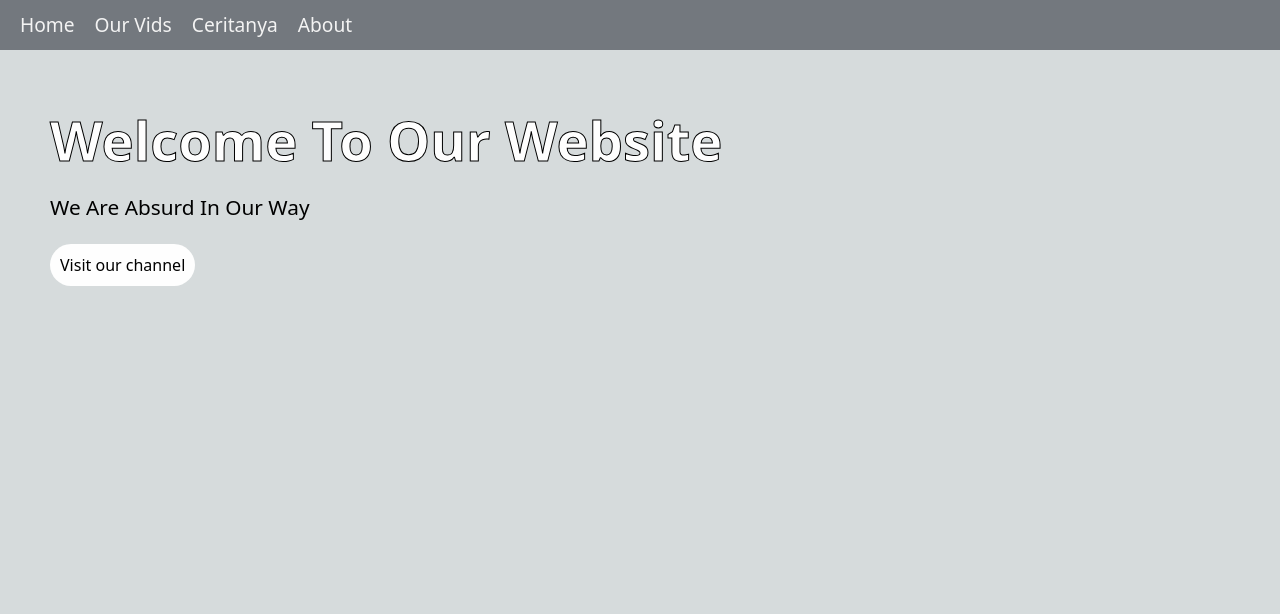
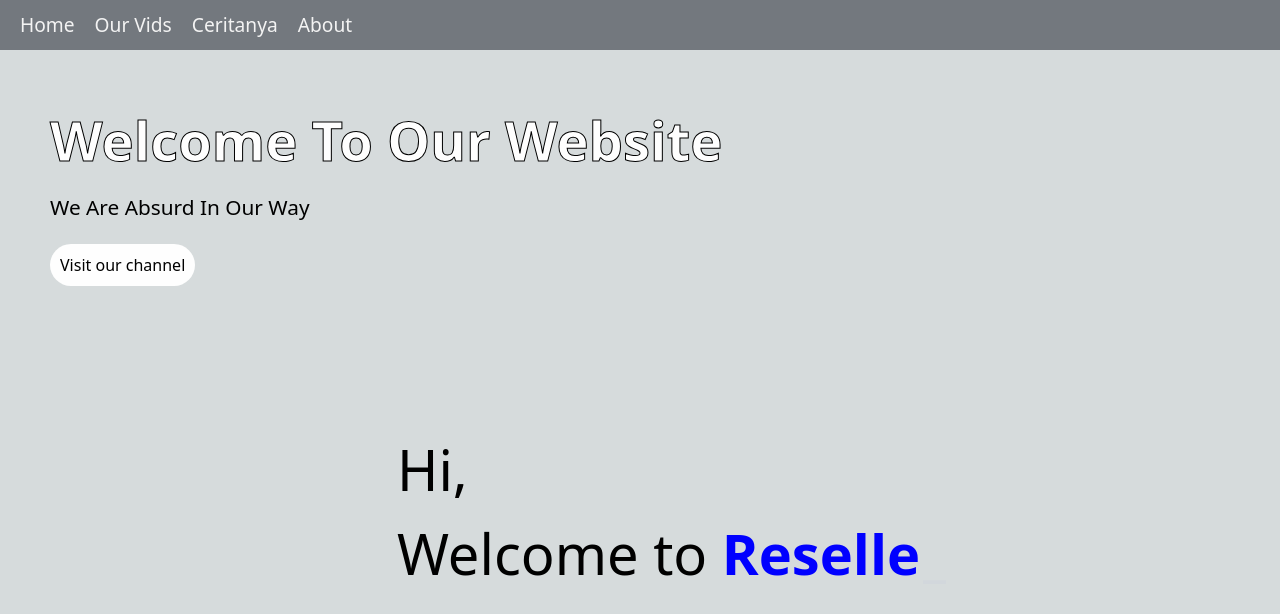
Before and after one commit to firmanasgani/companyProfile, a Next.js app: page / in a window 1280 px wide. Shown: the top 614 px of the page. Built offline with nearby package versions, Linux system fonts and the light colour scheme.

Commit message:
add content and typewriter

```diff
--- /dev/null
+++ b/src/Components/Content.tsx
@@ -0,0 +1,24 @@
+import { Typewriter } from "react-simple-typewriter";
+
+export default function Content() {
+  return (
+    <div className="content">
+        <h1 style={{ paddingTop: '5rem', fontWeight: 'normal' }}>
+            Hi, <br />Welcome to
+        {' '}
+        <span style={{ color: 'blue', fontWeight: 'bold' }}>
+          {/* Style will be inherited from the parent element */}
+          <Typewriter
+            words={['Pasar malam?', 'Kamar mandi?', 'Reseller?', 'CITG!']}
+            loop={5}
+            cursor
+            cursorStyle='_'
+            typeSpeed={70}
+            deleteSpeed={50}
+            delaySpeed={1000}
+          />
+        </span>
+      </h1>
+    </div>
+  );
+}
--- a/src/pages/index.tsx
+++ b/src/pages/index.tsx
@@ -1,9 +1,11 @@
+import Content from "@/Components/Content";
 import Header from "@/Components/Header";
 
 export default function Home() {
   return (
     <main>
       <Header />
+      <Content />
     </main>
   );
 }
--- a/src/styles/globals.css
+++ b/src/styles/globals.css
@@ -62,6 +62,22 @@
   cursor: pointer;
 }
 
+
+.content {
+  width: 100%;
+  display: flex;
+  justify-content: center;
+  align-items: center;
+  padding: 20px;
+  margin: 30px;
+  flex-direction: column;
+  gap: 10px;
+}
+
+.content h1 {
+  font-size: 3.5rem;
+}
+
 @media (prefers-color-scheme: dark) {
   :root {
     --foreground-rgb: 255, 255, 255;
```
Also changed, not shown: package.json (+4 -3 lines), 1 other file (tests, documents, lock files or other folders).
